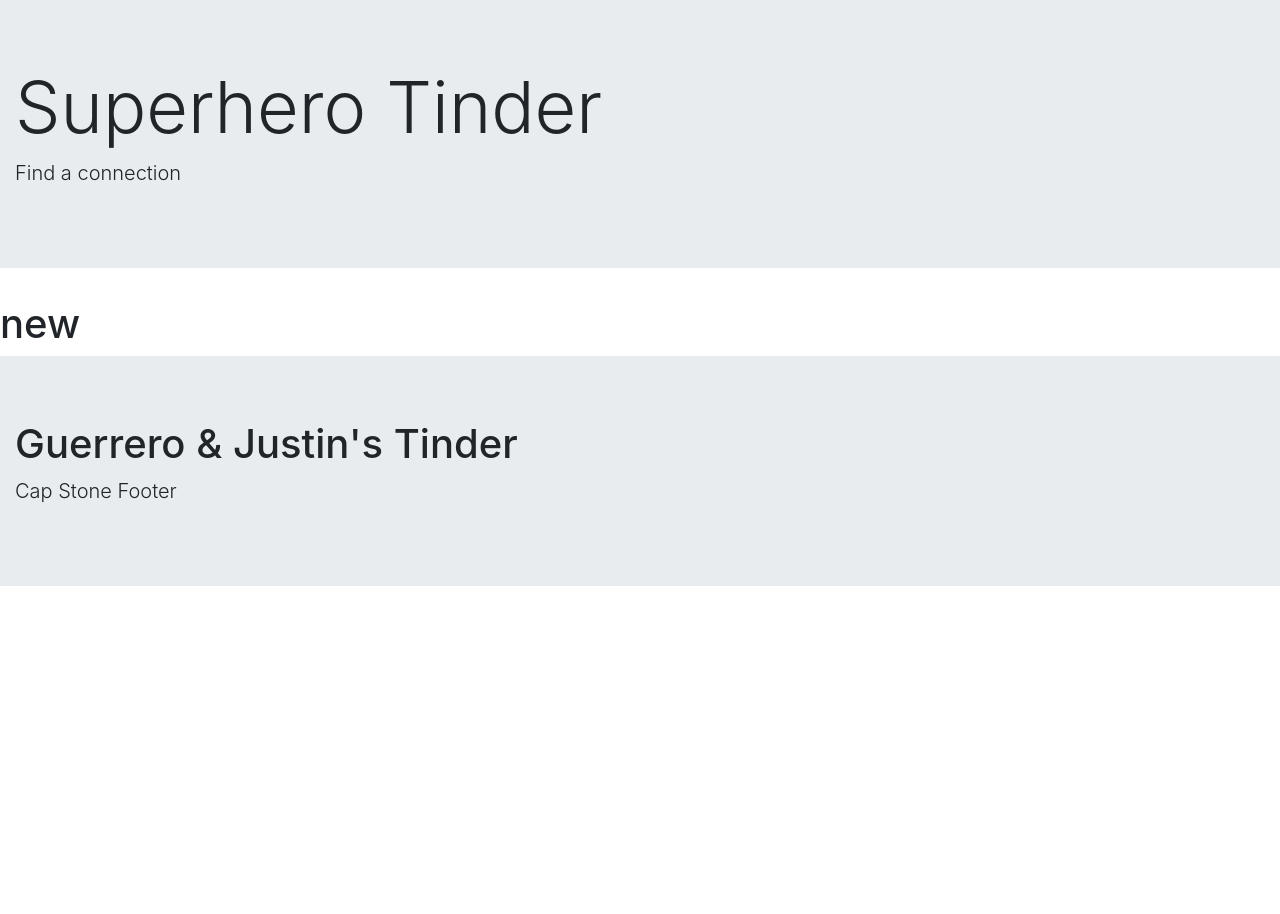
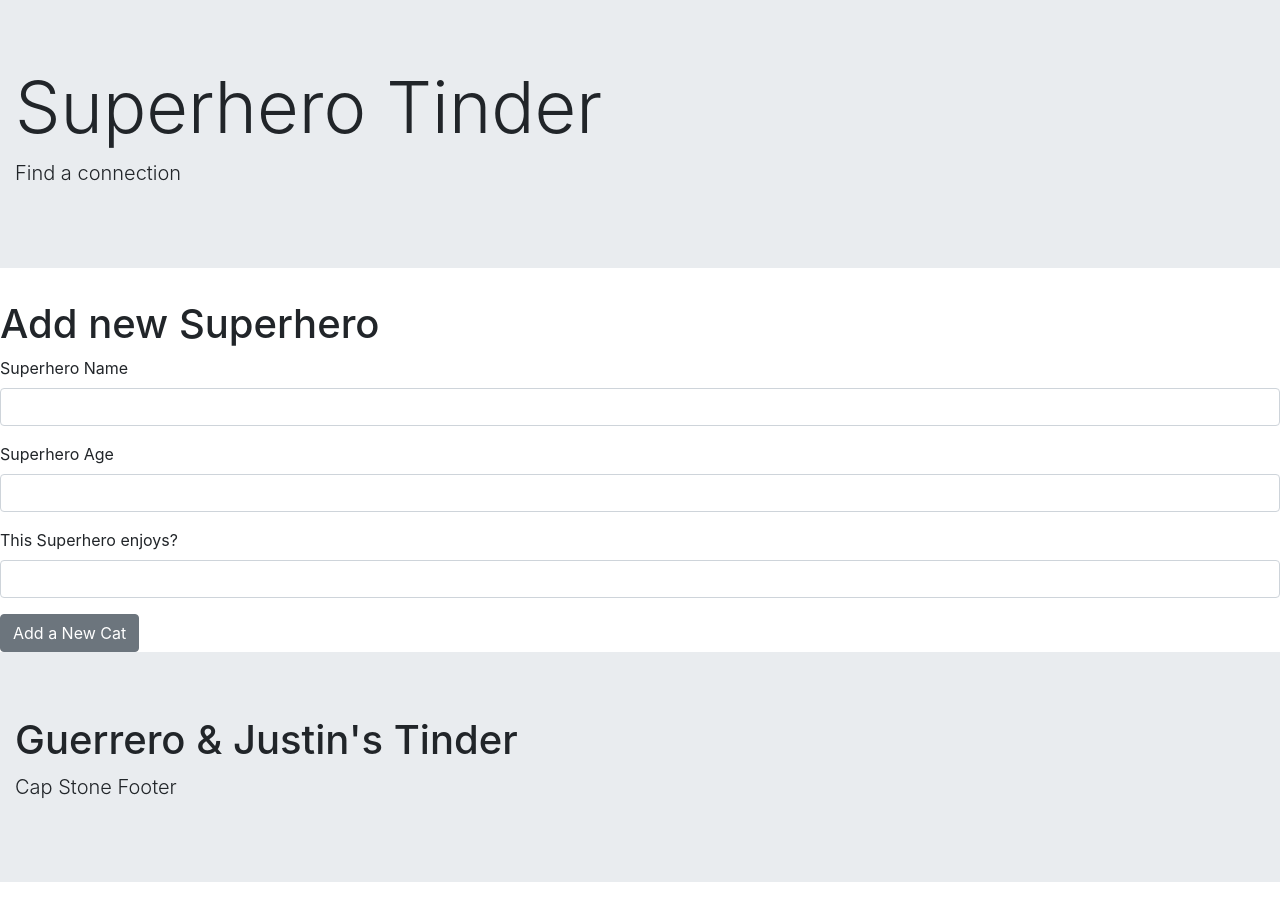
Before and after one commit to learn-academy-2021-alpha/cat-tinder-frontend-justin-and-guerrero, a React (Create React App) app: page /superheronew in a window 1280 px wide. Before the commit the page ends 800 px from the top, so only its background shows below. Built offline with nearby package versions, Linux system fonts and the light colour scheme.

Commit message:
testin to be done new page to be made

```diff
--- a/src/App.js
+++ b/src/App.js
@@ -24,6 +24,11 @@
       superheroes: mockSuperheroes
     }
   }
+
+  createNewHero = (newhero) => {
+    console.log(newhero)
+  }
+
   render (){
     return (
       <>
@@ -31,14 +36,16 @@
           < Header />
             <Switch>
               <Route exact path= "/" component= { Home }/>
-              <Route path="/superheroedit/:id" component={ SuperheroEdit }/>
               <Route path="/superheroindex" render= { () => <SuperheroIndex superheroes={ this.state.superheroes } /> } />
-              <Route path="/superheronew" component={ SuperheroNew }/>
               <Route path="/superheroshow/:id" render= { (props) => {
                 const id = parseInt(props.match.params.id);
                 const foundHero = this.state.superheroes.find((hero) => hero.id === id);
                 return <SuperheroShow hero={foundHero}/>}
-              }  />
+              }/>
+              <Route path="/superheronew" render= { (props) => {
+                return <SuperheroNew createNewHero={ this.createNewHero }/>
+              }}/>
+              <Route path="/superheroedit/:id" component={ SuperheroEdit }/>
               <Route component= { NotFound } />
             </Switch>
           < Footer />
--- a/src/pages/SuperheroNew.js
+++ b/src/pages/SuperheroNew.js
@@ -1,10 +1,70 @@
 import React, { Component } from 'react'
+import {Button, Form, FormGroup, Label, Input } from 'reactstrap'
+import { Redirect } from "react-router-dom"
 
 class SuperheroNew extends Component {
+    constructor(props){
+        super(props)
+        this.state = {
+            form: {
+                name:"",
+                age:"",
+                enjoys:""
+            },
+            submitted: false
+        }
+    }
+
+    handleChange = (e) => {
+        let { form } = this.state
+        form[e.target.name] = e.target.value
+        this.setState({ form: form })
+    }
+
+    handleSubmit = () => {
+        this.props.createNewHero(this.state.form)
+        this.setState({ submitted: true })
+    }
+
     render () {
         return (
             <>
-            <h1>new</h1>
+            <h1>Add new Superhero</h1>
+            <Form>
+                <FormGroup>
+                    <Label for="name">Superhero Name</Label>
+                    <Input
+                     type="text"
+                     name="name"
+                     value={ this.state.form.name }
+                     onChange={ this.handleChange }
+                />
+                </FormGroup>
+                <FormGroup>
+                    <Label for="age">Superhero Age</Label>
+                    <Input
+                      type="number"
+                      name="age"
+                      value={ this.state.form.age }
+                      onChange={ this.handleChange }
+                    />
+                </FormGroup>
+                <FormGroup>
+                    <Label for="enjoys">This Superhero enjoys?</Label>
+                    <Input
+                      type="text"
+                      name="enjoys"
+                      value={ this.state.form.enjoys }
+                      onChange={ this.handleChange }
+                    />
+                </FormGroup>
+                <Button
+                    onClick={ this.handleSubmit }
+                >
+                    Add a New Cat
+                </Button>
+            </Form>
+            { this.state.submitted && <Redirect to="/superheroindex" /> }
             </>
         )
     }
```
